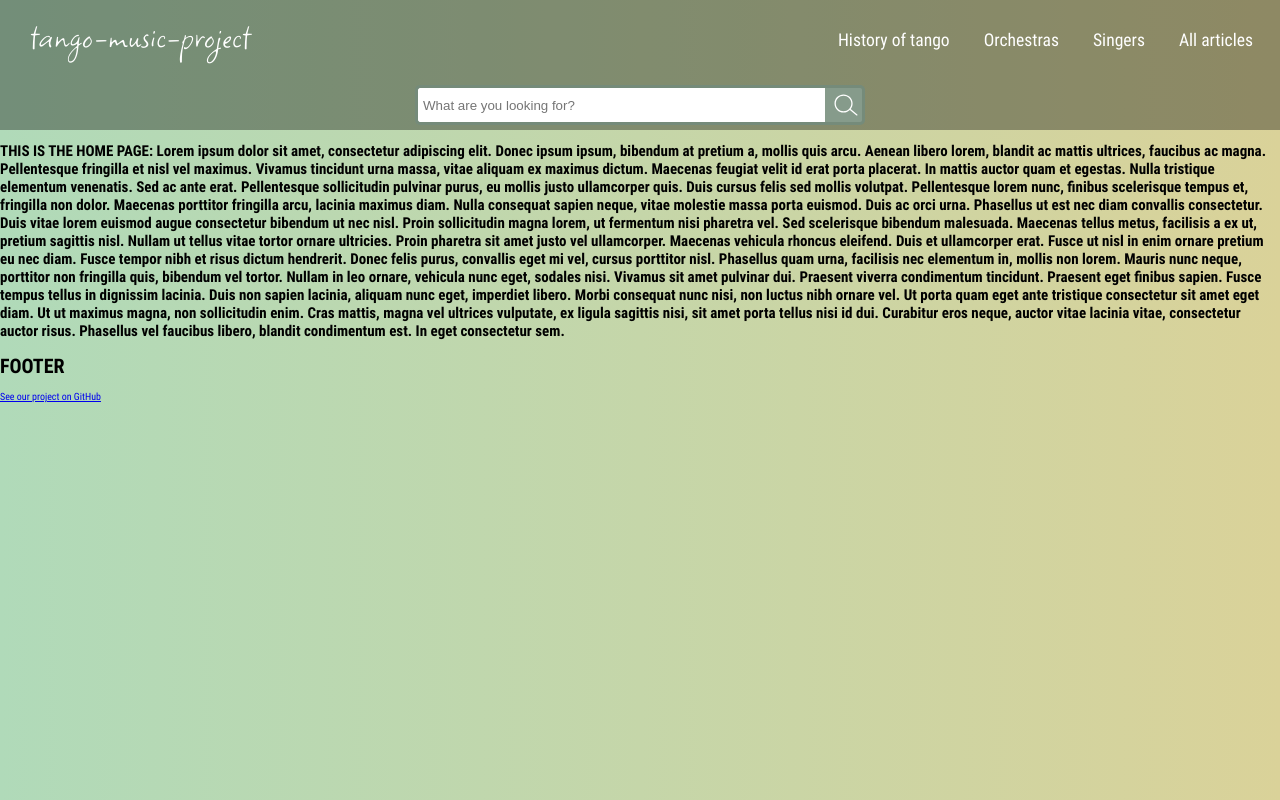
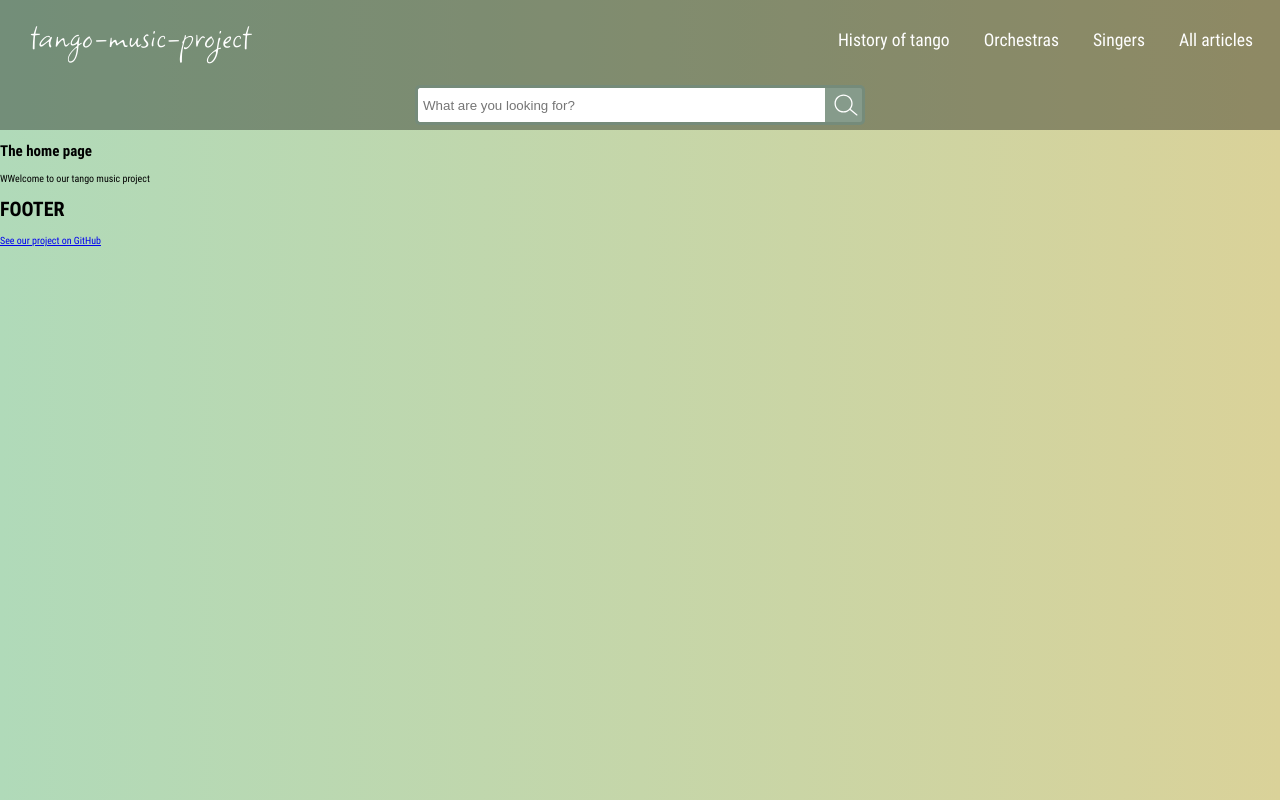
Before and after one commit to kolaroski/tango-music, a React app in the folder frontend/: page / in a window 1280 px wide. Built offline with nearby package versions, Linux system fonts and the light colour scheme; no server answers.

Commit message:
Cleanup / comments

```diff
--- a/frontend/src/components/Results/AllTabs/TracksTab.tsx
+++ b/frontend/src/components/Results/AllTabs/TracksTab.tsx
@@ -1,5 +1,4 @@
 import { useState, SyntheticEvent } from 'react';
-// import Results from '../../../routes/Results';
 
 interface TracksObject {
   Orchestra: string;
--- a/frontend/src/routes/HomePage.tsx
+++ b/frontend/src/routes/HomePage.tsx
@@ -2,8 +2,10 @@ import React from 'react';
 
 const HomePage: React.FC = (): JSX.Element => {
   return (
-    <h2 className="article">
-      THIS IS THE HOME PAGE: Lorem ipsum dolor sit amet, consectetur adipiscing
+    <>
+      <h2 className="article">
+        The home page
+        {/* THIS IS THE HOME PAGE: Lorem ipsum dolor sit amet, consectetur adipiscing
       elit. Donec ipsum ipsum, bibendum at pretium a, mollis quis arcu. Aenean
       libero lorem, blandit ac mattis ultrices, faucibus ac magna. Pellentesque
       fringilla et nisl vel maximus. Vivamus tincidunt urna massa, vitae aliquam
@@ -33,8 +35,10 @@ const HomePage: React.FC = (): JSX.Element => {
       enim. Cras mattis, magna vel ultrices vulputate, ex ligula sagittis nisi,
       sit amet porta tellus nisi id dui. Curabitur eros neque, auctor vitae
       lacinia vitae, consectetur auctor risus. Phasellus vel faucibus libero,
-      blandit condimentum est. In eget consectetur sem.{' '}
-    </h2>
+      blandit condimentum est. In eget consectetur sem.{' '} */}
+      </h2>
+      <p>WWelcome to our tango music project</p>
+    </>
   );
 };
 
```
